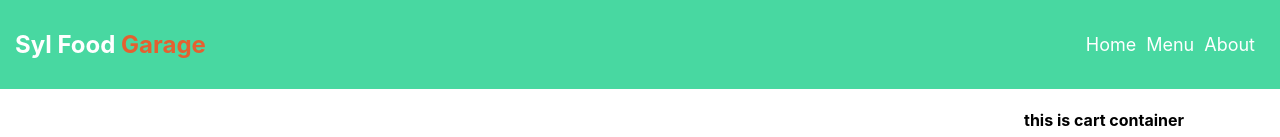
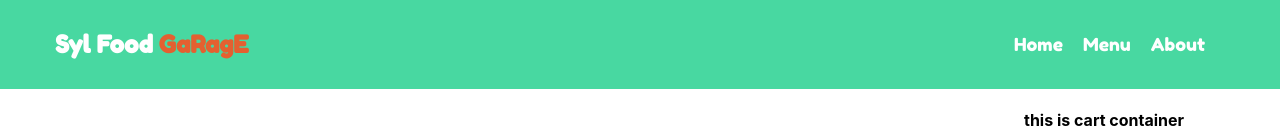
Before and after one commit to AkasHZamaN/meal-db-food-interactive, a React (Create React App) app: page / in a window 1280 px wide. Shown: the top 137 px of the page. Built offline with nearby package versions, Linux system fonts and the light colour scheme.

Commit message:
header modified

```diff
--- a/src/components/Header/Header.css
+++ b/src/components/Header/Header.css
@@ -1,9 +1,11 @@
+@import url('https://fonts.googleapis.com/css2?family=Fredoka+One&display=swap');
 .header{
     display: flex;
     align-items: center;
     justify-content: space-between;
+    font-family: 'Fredoka One', cursive;
     background-color: #48d8a1;
-    padding: 10px 15px;
+    padding: 10px 55px;
     color: white;
 }
 .header span{
@@ -11,10 +13,11 @@
 }
 .header a {
     text-decoration: none;
-    margin-right: 10px;
+    margin-right: 20px;
     color: white;
     font-size: 18px;
 }
 .header a:hover {
     color: #e46030;
+    letter-spacing: 2px;
 }
--- a/src/components/Header/Header.js
+++ b/src/components/Header/Header.js
@@ -4,7 +4,7 @@ import './Header.css';
 const Header = () => {
     return (
         <div className='header'>
-            <h2>Syl Food <span>Garage</span></h2>
+            <h2>Syl Food <span>GaRagE</span></h2>
             <div>
             <a href="/home">Home</a>
             <a href="/menu">Menu</a>
```
